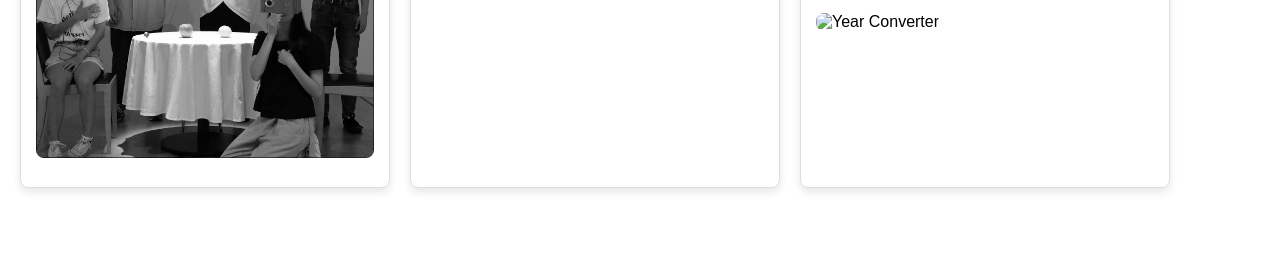
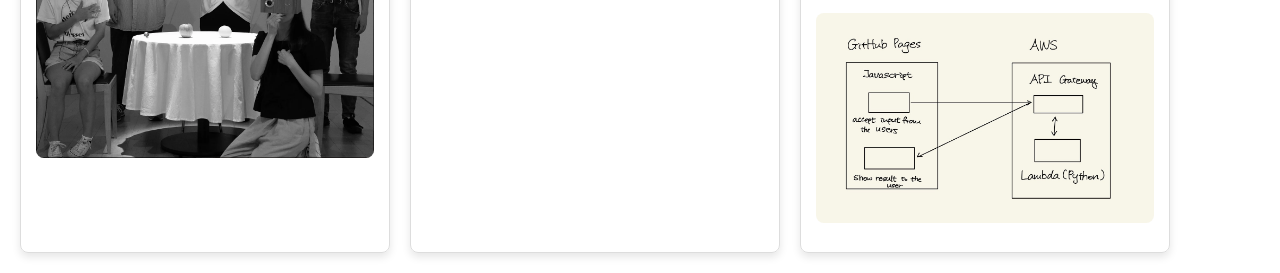
Before and after one commit to yuriyasui/Homepage, a plain HTML site: page index.html in a window 1280 px wide. Shown: the part 1180-1453 px from the top of the page. Before the commit the page ends 1388 px from the top, so only its background shows below. Drawn offline with Linux system fonts and the light colour scheme.

Commit message:
Update index.html

```diff
--- a/index.html
+++ b/index.html
@@ -148,7 +148,7 @@
       The Javascript code on GitHub will receive this response and show the result to the user.
 
       This is the system diagram.</p>
-    <img src="Lecture Exercise-5.png" alt="Year Converter">
+    <img src="Lecture Exercise-5.jpg" alt="Year Converter">
   </div>
 </div>
 </div>
```
